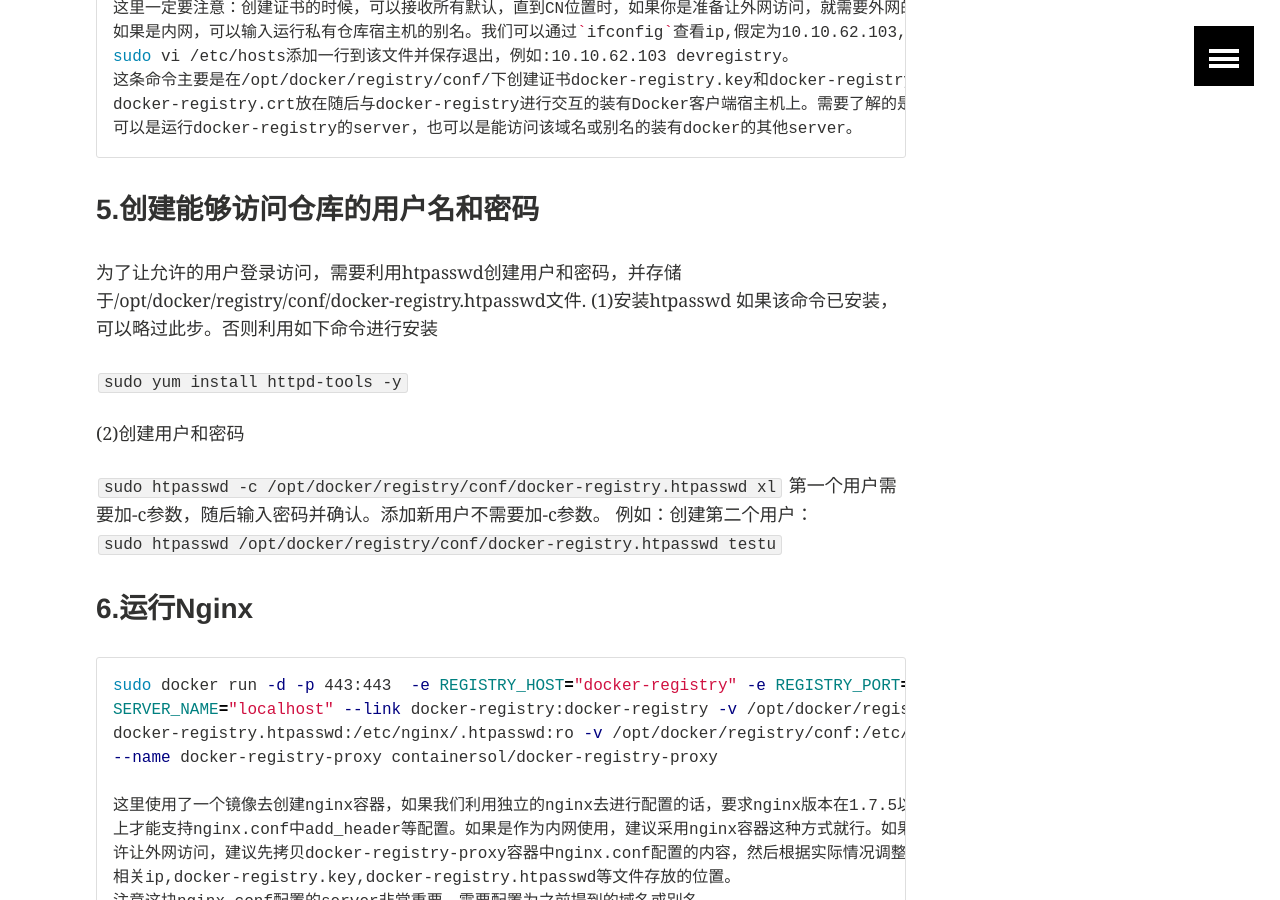
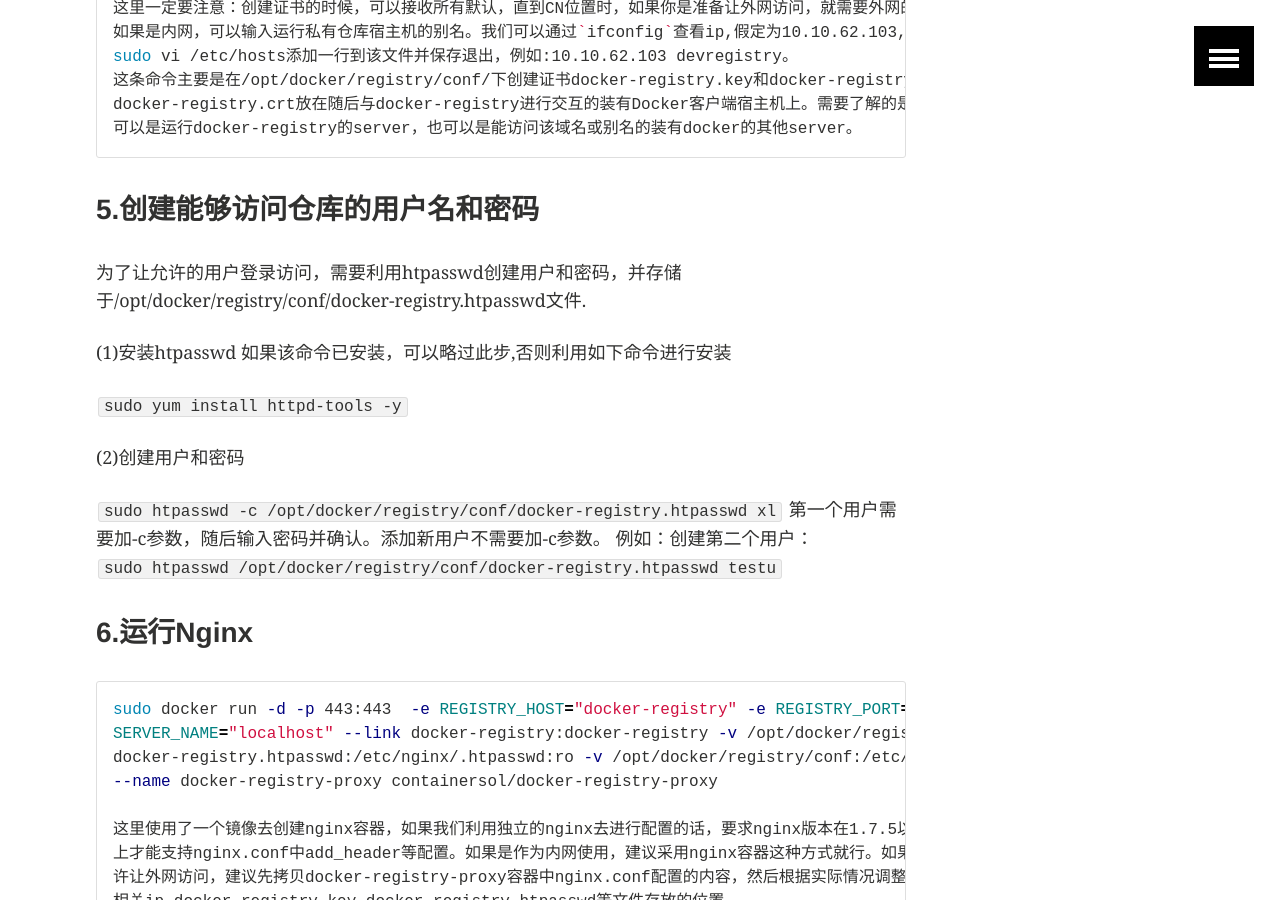
Before and after one commit to xialingsc/home, a Jekyll site: the page built from _posts/docker/2015-07-29-how-to-build-a-secure-private-docker-registry2.0-with-nginx.md, in a window 1280 px wide and 900 px high, scrolled down 2511 px. Built offline with Jekyll 4.4.1, drawn with Linux system fonts in a browser that asks for light colours; comment, search, counter and statistics services are not loaded.

```diff
--- a/_posts/docker/2015-07-29-how-to-build-a-secure-private-docker-registry2.0-with-nginx.md
+++ b/_posts/docker/2015-07-29-how-to-build-a-secure-private-docker-registry2.0-with-nginx.md
@@ -99,8 +99,9 @@ docker-registry.crt放在随后与docker-registry进行交互的装有Docker客
 
 ###5.创建能够访问仓库的用户名和密码
 为了让允许的用户登录访问，需要利用htpasswd创建用户和密码，并存储于/opt/docker/registry/conf/docker-registry.htpasswd文件.
+
 (1)安装htpasswd
-如果该命令已安装，可以略过此步。否则利用如下命令进行安装
+如果该命令已安装，可以略过此步,否则利用如下命令进行安装
 
 `sudo yum install httpd-tools -y`
 
```
